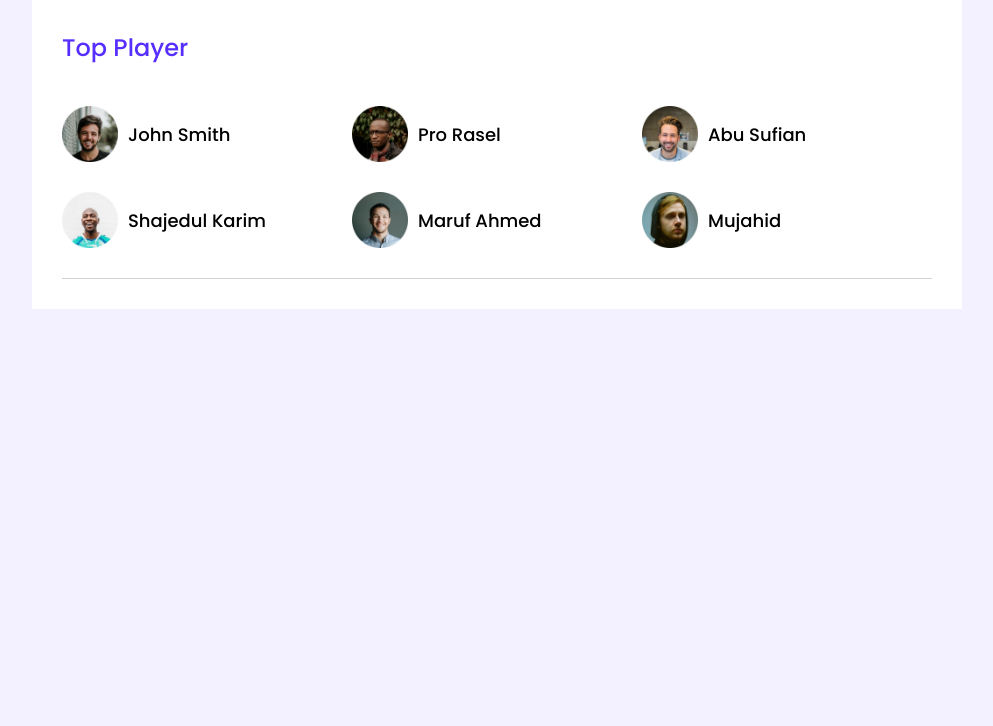
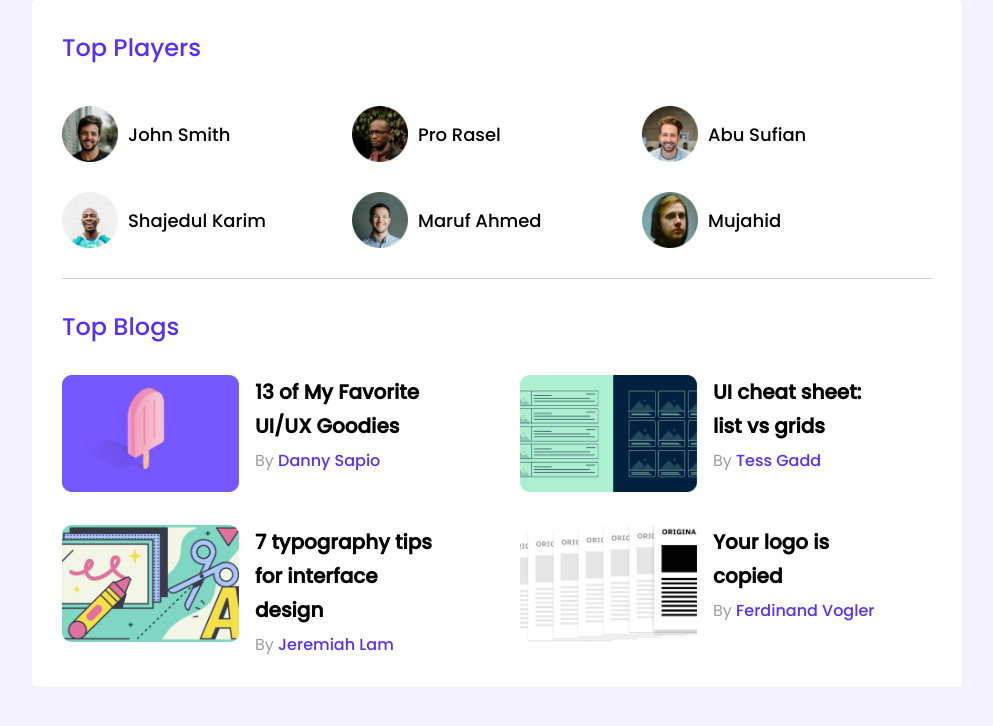
Before and after one commit to anwer-bijoy/leader-board-css3, a plain HTML site: page index.html in a window 1280 px wide. Shown: the whole page, without its empty margins (143-1136 px from the left). Drawn offline with Linux system fonts and the light colour scheme.

Commit message:
Top blogs done

```diff
--- a/index.html
+++ b/index.html
@@ -17,8 +17,8 @@
     <!-- Main Content Start -->
     <main id="main">
         <section id="main-top" class="container">
-            <div class="top-player">
-                <h2 class="content-title ">Top Player</h2>
+            <div class="top-players">
+                <h2 class="content-title ">Top Players</h2>
                 <div class="players">
                     <div class="single-player">
                         <img src="images/players/player-1.png" alt="">
@@ -46,6 +46,56 @@
                     </div>
                 </div>
             </div>
+
+            <div class="top-blogs">
+                <h2 class="content-title ">Top Blogs</h2>
+                <div class="blogs">
+                    <article class="single-blog">
+                        <div class="thumbnail">
+                            <img src="images/blogs/blog-1.png" alt="Images of Ice-Cream">
+                        </div>
+                        <div class="blog-info">
+                            <h4 class="blog-title">13 of My Favorite UI/UX
+                                Goodies</h4>
+                            <p class="blog-author">By <a href="#">Danny Sapio</a></p>
+                        </div>
+                    </article>
+                    <article class="single-blog">
+                        <div class="thumbnail">
+                            <img src="images/blogs/blog-2.png" alt="Images of Web-UI">
+                        </div>
+                        <div class="blog-info">
+                            <h4 class="blog-title">UI cheat sheet:
+                                list vs grids</h4>
+                            <p class="blog-author">By <a href="#">Tess Gadd</a></p>
+                        </div>
+                    </article>
+                    <article class="single-blog">
+                        <div class="thumbnail">
+                            <img src="images/blogs/blog-3.png" alt="Images of Interface Design">
+                        </div>
+                        <div class="blog-info">
+                            <h4 class="blog-title">7 typography tips
+                                for interface design</h4>
+                            <p class="blog-author">By <a href="#">Jeremiah Lam</a></p>
+                        </div>
+                    </article>
+                    <article class="single-blog">
+                        <div class="thumbnail">
+                            <img src="images/blogs/blog-4.png" alt="Images of Loge Design">
+                        </div>
+                        <div class="blog-info">
+                            <h4 class="blog-title">Your logo is
+                                copied</h4>
+                            <p class="blog-author">By <a href="#">Ferdinand Vogler</a></p>
+                        </div>
+                    </article>
+                </div>
+            </div>
+        </section>
+
+        <section id="main-bottom" class="conatainer">
+
         </section>
 
     </main>
--- a/styles/style.css
+++ b/styles/style.css
@@ -14,6 +14,11 @@ body {
   margin: 0 auto;
   padding: 30px;
   background-color: #fff;
+  border-radius: 5px;
+  -webkit-border-radius: 5px;
+  -moz-border-radius: 5px;
+  -ms-border-radius: 5px;
+  -o-border-radius: 5px;
 }
 .content-title {
   color: #562eff;
@@ -22,11 +27,11 @@ body {
   line-height: 36px;
 }
 /* Top Players CSS */
-.top-player {
+.top-players {
   padding-bottom: 30px;
   border-bottom: 1px solid #d1d1d1;
 }
-.top-player h2 {
+.top-players h2 {
   margin-bottom: 40px;
 }
 .players {
@@ -49,3 +54,44 @@ body {
   font-size: 18px;
   line-height: 27px;
 }
+
+/* Top Blog styles */
+.top-blogs .blogs {
+  display: grid;
+  grid-template-columns: 1fr 1fr;
+  row-gap: 26px;
+  column-gap: 46px;
+}
+.blogs:nth-child(2n) .blog-info {
+  margin-right: 37px;
+}
+.top-blogs .content-title {
+  margin: 30px 0;
+}
+.single-blog {
+  display: flex;
+}
+.single-blog .thumbnail {
+  margin-right: 16px;
+}
+.single-blog .thumbnail img {
+  width: 177px;
+  height: 117px;
+}
+.blog-info .blog-title {
+  margin-bottom: 6px;
+  font-size: 20px;
+  font-weight: 500px;
+  line-height: 34px;
+}
+.blog-info .blog-author {
+  color: #9f9f9f;
+  font-size: 16px;
+  font-weight: 400;
+  line-height: 24px;
+}
+.blog-info .blog-author a {
+  text-decoration: none;
+  font-weight: 500;
+  color: #562eff;
+}
```
